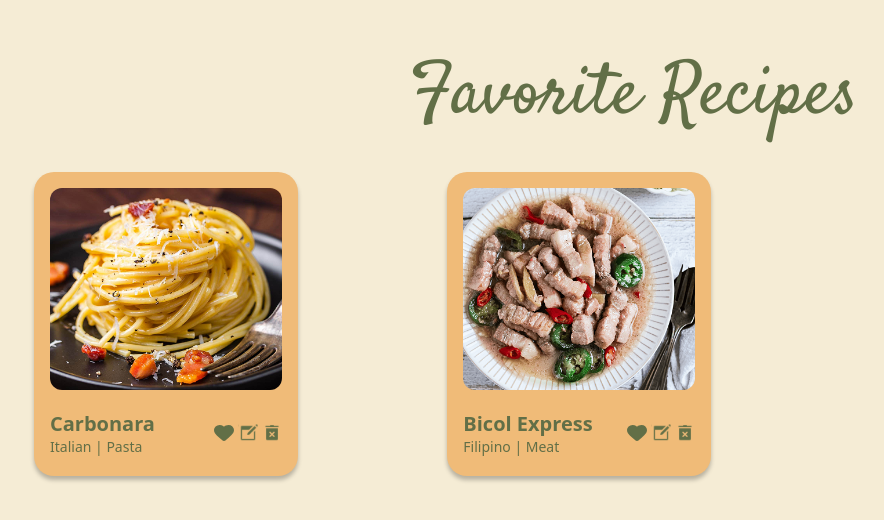
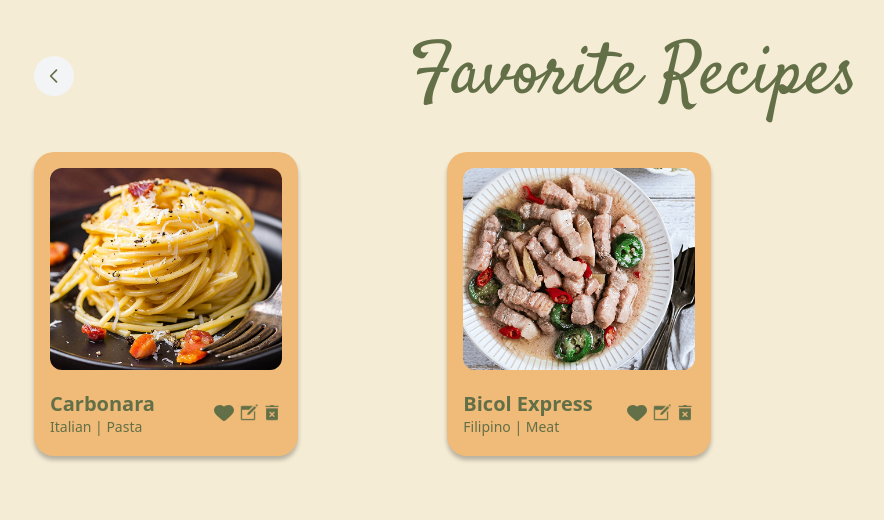
Before and after one commit to aesiru/EatLogs_frontend, a Vue app: page /favorites in a window 1280 px wide. Shown: the top 520 px of the page, without its empty margins (6-890 px from the left). Built offline with nearby package versions, Linux system fonts and the light colour scheme; a web font is replaced by a local one.

Commit message:
goback button in favoritesview

```diff
--- a/src/views/FavoritesView.vue
+++ b/src/views/FavoritesView.vue
@@ -2,17 +2,50 @@
 import RecipeCard from '@/components/recipe-details/RecipeCard.vue'
 import { recipes } from '@/stores/recipe'
 import { computed } from 'vue'
+import { useRouter } from 'vue-router'
 
+const router = useRouter()
 const favoriteRecipes = computed(() => {
-  return recipes.value.filter(recipe => recipe.favorite) // Don't forget .value here
+  return recipes.value.filter(recipe => recipe.favorite)
 })
+
+function goBack() {
+  router.back()
+}
 </script>
 
 <template>
   <div class="bg-[#F5ECD5] min-h-screen p-10">
-    <p class="font-satisfy text-7xl text-[#626F47] text-center mt-5">
-      Favorite Recipes
-    </p>
+    <div class="flex justify-between items-center">
+      <!-- Back Button -->
+      <button
+        @click="goBack"
+        class="flex items-center justify-center w-10 h-10 rounded-full bg-gray-100 hover:bg-gray-200 transition"
+      >
+        <svg
+          xmlns="http://www.w3.org/2000/svg"
+          class="w-5 h-5 text-[#626F47]"
+          fill="none"
+          viewBox="0 0 24 24"
+          stroke="currentColor"
+        >
+          <path
+            stroke-linecap="round"
+            stroke-linejoin="round"
+            stroke-width="2"
+            d="M15 19l-7-7 7-7"
+          />
+        </svg>
+      </button>
+
+      <p class="font-satisfy text-7xl text-[#626F47] text-center flex-grow">
+        Favorite Recipes
+      </p>
+
+      <!-- Empty div for balance -->
+      <div class="w-10"></div>
+    </div>
+
     <div v-if="favoriteRecipes.length > 0" class="grid grid-cols-1 sm:grid-cols-2 md:grid-cols-3 gap-10 mt-10">
       <RecipeCard
         v-for="recipe in favoriteRecipes"
```
